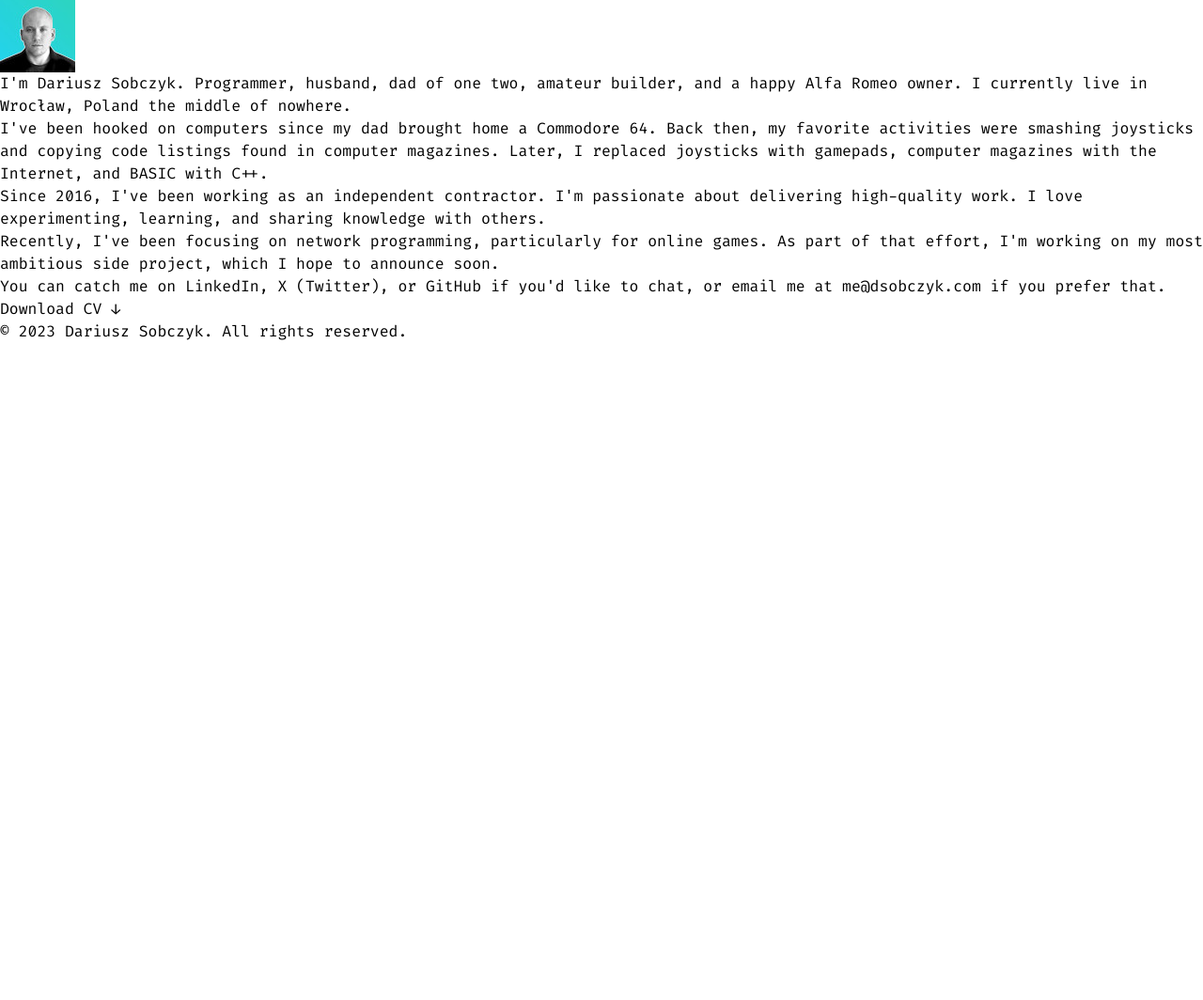
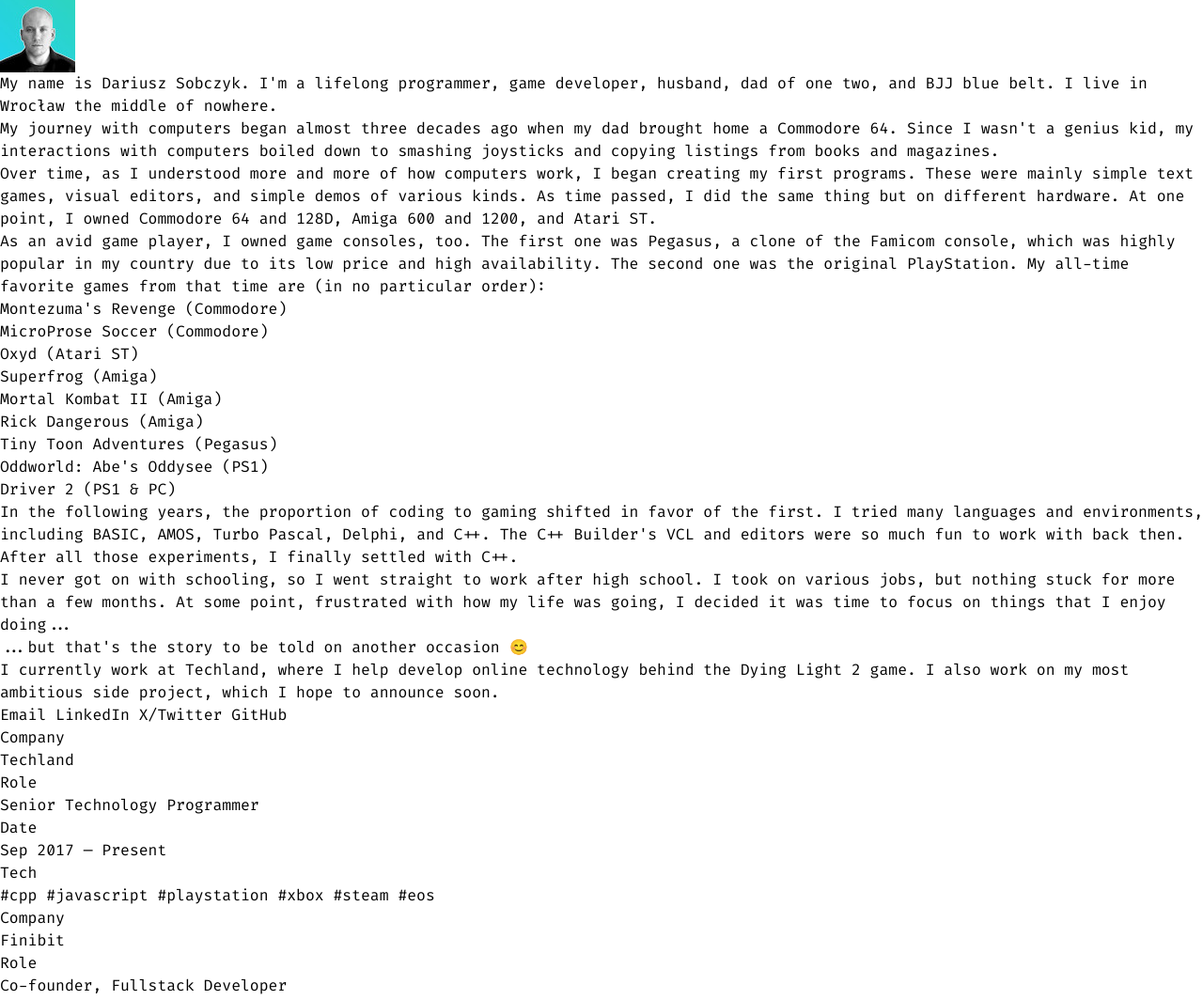
Before and after one commit to untydev/website, an Eleventy site: page site/about.njk in a window 1280 px wide. Shown: the part 469-1533 px from the top of the page at 94% size. Before the commit the page ends 834 px from the top, so only its background shows below. Built offline with nearby package versions, Linux system fonts and the light colour scheme; Eleventy itself is replaced by a stand-in of ours; files that its build step writes are made by us from their sources; no server answers.

Commit message:
Update copy

```diff
--- a/site/_data/contact.json
+++ b/site/_data/contact.json
@@ -0,0 +1,3 @@
+{
+  "email": "me@dsobczyk.com"
+}
--- a/site/about.njk
+++ b/site/about.njk
@@ -3,42 +3,151 @@
 title: A few words about me
 ---
 <main class="mx-auto max-w-3xl p-6">
-
-  {# About #}
+  {# Intro #}
   <div class="flex flex-col sm:flex-row sm:items-center gap-6">
-
     {# Photo #}
     <img src="/images/photo.jpeg" alt="" class="rounded-full w-20 h-20" />
 
     {# Heading #}
     <h1 class="font-bold text-zinc-900 dark:text-zinc-100">
-      I'm Dariusz Sobczyk. Programmer, husband, dad of <span class="text-zinc-400 dark:text-zinc-600 line-through">one</span> two, amateur builder, and a happy Alfa Romeo owner. I currently live in <span class="text-zinc-400 dark:text-zinc-600 line-through">Wrocław, Poland</span> the middle of nowhere.
+      My name is Dariusz Sobczyk. I'm a lifelong programmer, game developer, husband, dad of <span class="text-zinc-400 dark:text-zinc-600 line-through">one</span> two, and BJJ blue belt. I live in <span class="text-zinc-400 dark:text-zinc-600 line-through">Wrocław</span> the middle of nowhere.
     </h1>
   </div>
 
   {# Story #}
-  <div class="mt-6 flex flex-col gap-6">
+  <div id="story" class="mt-6 max-w-3xl prose dark:prose-invert">
     <p>
-      I've been hooked on computers since my dad brought home a Commodore 64. Back then, my favorite activities were smashing joysticks and copying code listings found in computer magazines. Later, I replaced joysticks with gamepads, computer magazines with the Internet, and BASIC with C++.
+      My journey with computers began almost three decades ago when my dad brought home a <a href="https://en.wikipedia.org/wiki/Commodore_64">Commodore 64</a>. Since I wasn't a genius kid, my interactions with computers boiled down to smashing joysticks and copying listings from books and magazines.
     </p>
 
     <p>
-      Since 2016, I've been working as an independent contractor. I'm passionate about delivering high-quality work. I love experimenting, learning, and sharing knowledge with others.
+      Over time, as I understood more and more of how computers work, I began creating my first programs. These were mainly simple text games, visual editors, and simple demos of various kinds. As time passed, I did the same thing but on different hardware. At one point, I owned <a href="https://en.wikipedia.org/wiki/Commodore_64">Commodore 64</a> and <a href="https://en.wikipedia.org/wiki/Commodore_128">128D</a>, <a href="https://en.wikipedia.org/wiki/Amiga_600">Amiga 600</a> and <a href="https://en.wikipedia.org/wiki/Amiga_1200">1200</a>, and <a href="https://en.wikipedia.org/wiki/Atari_ST">Atari ST</a>.
     </p>
 
     <p>
-      Recently, I've been focusing on network programming, particularly for online games. As part of that effort, I'm working on my most ambitious side project, which I hope to announce soon.
+      As an avid game player, I owned game consoles, too. The first one was <a href="https://en.wikipedia.org/wiki/Pegasus_(console)">Pegasus</a>, a clone of the <a href="https://en.wikipedia.org/wiki/Nintendo_Entertainment_System_models">Famicom</a> console, which was highly popular in my country due to its low price and high availability. The second one was the original PlayStation. My all-time favorite games from that time are (in no particular order):
+      <ul>
+        <li>
+          <span>
+            <a href="https://en.wikipedia.org/wiki/Montezuma%27s_Revenge_(video_game)">
+              Montezuma's Revenge
+            </a>
+            (Commodore)
+          </span>
+        </li>
+        <li>
+          <span>
+            <a href="#">
+              MicroProse Soccer
+             </a>
+             (Commodore)
+           </span>
+        </li>
+        <li>
+          <span>
+            <a href="https://en.wikipedia.org/wiki/Oxyd">
+              Oxyd
+            </a>
+            (Atari ST)
+          </span>
+        </li>
+        <li>
+          <span>
+            <a href="https://en.wikipedia.org/wiki/Superfrog">
+              Superfrog
+            </a>
+            (Amiga)
+          </span>
+        </li>
+        <li>
+          <span>
+            <a href="https://en.wikipedia.org/wiki/Mortal_Kombat_II">
+              Mortal Kombat II
+            </a>
+          </span>
+          (Amiga)
+        </li>
+        <li>
+          <span>
+            <a href="https://en.wikipedia.org/wiki/Rick_Dangerous">
+              Rick Dangerous
+            </a>
+          </span>
+          (Amiga)
+        </li>
+        <li>
+          <span>
+            <a href="https://en.wikipedia.org/wiki/Montezuma%27s_Revenge_(video_game)">
+              Tiny Toon Adventures
+            </a>
+            (Pegasus)
+          </span>
+        </li>
+        <li>
+          <span>
+            <a href="https://pl.wikipedia.org/wiki/Oddworld:_Abe%E2%80%99s_Oddysee">
+              Oddworld: Abe's Oddysee
+            </a>
+          </span>
+          (PS1)
+        </li>
+        <li>
+          <span>
+            <a href="https://en.wikipedia.org/wiki/Driver_2">
+              Driver 2
+            </a>
+          </span>
+          (PS1 & PC)
+        </li>
+      </ul>
     </p>
 
     <p>
-      You can catch me on <a href="{{ social.linkedin.url }}" class="transition underline decoration-teal-400 decoration-2 underline-offset-2 hover:bg-teal-400 hover:text-zinc-900 px-1 -mx-1">LinkedIn</a>, <a href="{{ social.twitter.url }}" class="transition underline decoration-teal-400 decoration-2 underline-offset-2 hover:text-zinc-900 hover:bg-teal-400 px-1 -mx-1">X (Twitter)</a>, or <a href="{{ social.github.url }}" class="transition underline decoration-teal-400 decoration-2 underline-offset-2 hover:text-zinc-900 hover:bg-teal-400 px-1 -mx-1">GitHub</a> if you'd like to chat, or email me at <a href="mailto:me@dsobczyk.com" class="transition underline decoration-teal-400 decoration-2 underline-offset-2 hover:bg-teal-400 hover:text-zinc-900 px-1 -mx-1">me@dsobczyk.com</a> if you prefer that.
+      In the following years, the proportion of coding to gaming shifted in favor of the first. I tried many languages and environments, including <a href="https://en.wikipedia.org/wiki/Commodore_BASIC">BASIC</a>, <a href="https://en.wikipedia.org/wiki/AMOS_(programming_language)">AMOS</a>, <a href="https://en.wikipedia.org/wiki/Turbo_Pascal">Turbo Pascal</a>, <a href="https://en.wikipedia.org/wiki/Delphi_(software)">Delphi</a>, and <a href="https://en.wikipedia.org/wiki/C%2B%2B">C++</a>. The <a href="https://en.wikipedia.org/wiki/C%2B%2BBuilder">C++ Builder's</a> VCL and editors were so much fun to work with back then. After all those experiments, I finally settled with C++.
+    </p>
+
+    <p>
+      I never got on with schooling, so I went straight to work after high school. I took on various jobs, but nothing stuck for more than a few months. At some point, frustrated with how my life was going, I decided it was time to focus on things that I enjoy doing...
+    </p>
+
+    <p>
+      ...but that's the story to be told on another occasion 😊
+    </p>
+
+    <p>
+      I currently work at <a href="https://techland.pl">Techland</a>, where I help develop online technology behind the <a href="#">Dying Light 2</a> game. I also work on my most ambitious side project, which I hope to announce soon.
     </p>
   </div>
 
+  {# Contact #}
+  <div class="mt-12 pt-12 border-t border-zinc-300 dark:border-zinc-700">
+    <div class="flex flex-row justify-center gap-x-8">
+      {# Email #}
+      <a href="mailto:{{ contact.email }}" class="transition font-semibold underline decoration-teal-400 decoration-2 underline-offset-2 hover:bg-teal-400 hover:text-zinc-900 px-1 -mx-1">
+        Email
+      </a>
+
+      {# LinkedIn #}
+      <a href="{{ social.linkedin.url }}" class="transition font-semibold underline decoration-teal-400 decoration-2 underline-offset-2 hover:bg-teal-400 hover:text-zinc-900 px-1 -mx-1">
+        LinkedIn
+      </a>
+
+      {# X/Twitter #}
+      <a href="{{ social.twitter.url }}" class="transition font-semibold underline decoration-teal-400 decoration-2 underline-offset-2 hover:bg-teal-400 hover:text-zinc-900 px-1 -mx-1">
+        X/Twitter
+      </a>
+
+      {# GitHub #}
+      <a href="{{ social.github.url }}" class="transition font-semibold underline decoration-teal-400 decoration-2 underline-offset-2 hover:bg-teal-400 hover:text-zinc-900 px-1 -mx-1">
+        GitHub
+      </a>
+    </div>
+  </div>
+
   {# Career #}
-  <div class="mt-12 pt-12 border-t border-zinc-300 dark:border-zinc-700">
+  <div id="career" class="mt-12 pt-12 border-t border-zinc-300 dark:border-zinc-700">
     <ol role="list" class="space-y-6">
-      {% for job in jobs %}
+      {% for job in career %}
         <li class="flex gap-4">
           <dl class="flex flex-auto flex-wrap gap-x-2">
             <dt class="sr-only">
@@ -71,9 +180,11 @@
         </li>
       {% endfor %}
     </ol>
+  </div>
 
-    {# Download CV #}
-    <a class="transition inline-block mt-8 p-1 -mx-1 leading-none w-full text-zinc-900 dark:text-zinc-100 hover:text-zinc-900 text-center font-bold underline decoration-teal-400 decoration-2 underline-offset-2 hover:bg-teal-400" href="/files/CV_DSobczyk.pdf">
+  {# Download CV #}
+  <div class="mt-12 pt-12 border-t border-zinc-300 dark:border-zinc-700">
+    <a class="transition inline-block p-1 -mx-1 leading-none w-full text-zinc-900 dark:text-zinc-100 hover:text-zinc-900 text-center font-bold underline decoration-teal-400 decoration-2 underline-offset-2 hover:bg-teal-400" href="/files/CV_DSobczyk.pdf">
       Download CV ↓
     </a>
   </div>
```
